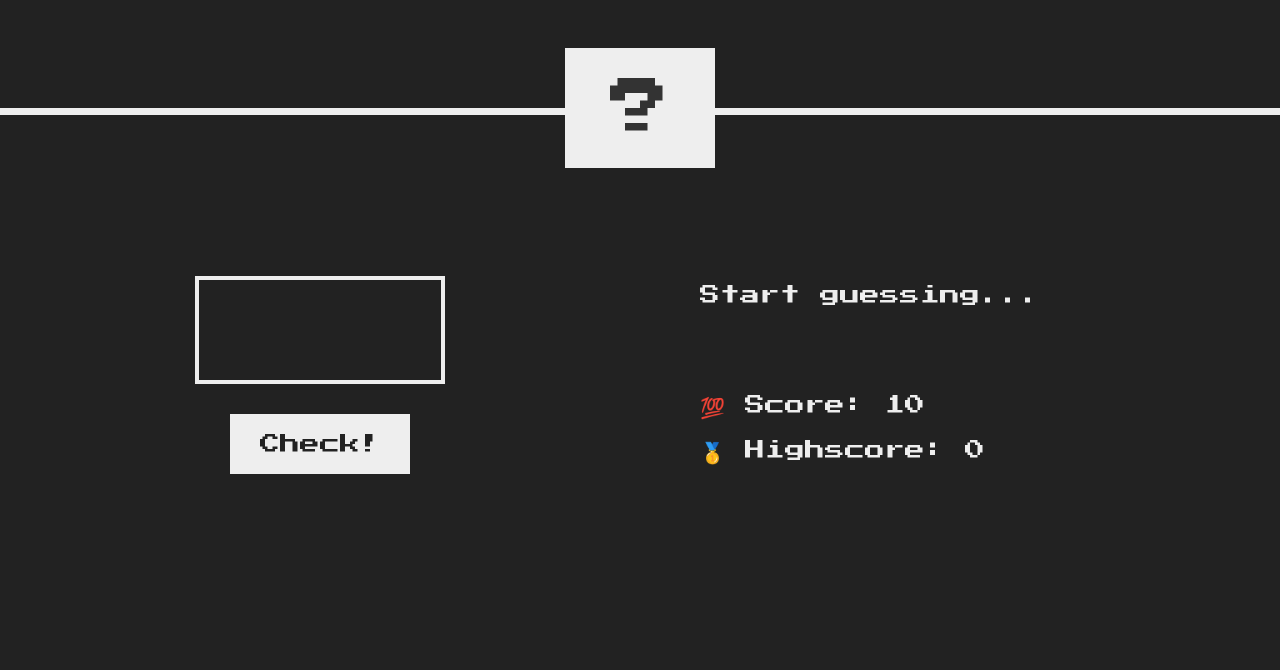
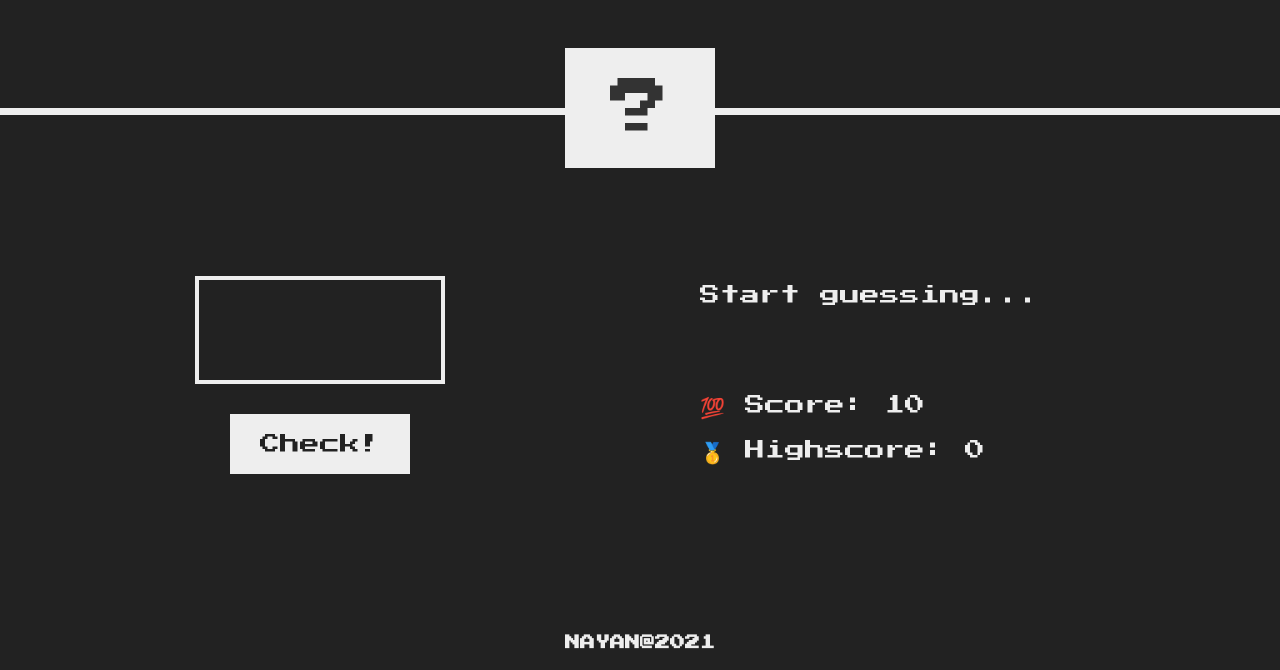
Before and after one commit to nayan20786/GuessMyNumber-, a plain HTML site: page index.html in a window 1280 px wide. Shown: the part 165-835 px from the top of the page. Before the commit the page ends 800 px from the top, so only its background shows below. Drawn offline with Linux system fonts and the light colour scheme.

Commit message:
Update index.html

```diff
--- a/index.html
+++ b/index.html
@@ -28,5 +28,6 @@
       </section>
     </main>
     <script src="newScript.js"></script>
+    <center><h2 style="padding-bottom: 2rem">NAYAN@2021</h2></center>
   </body>
 </html>
```
